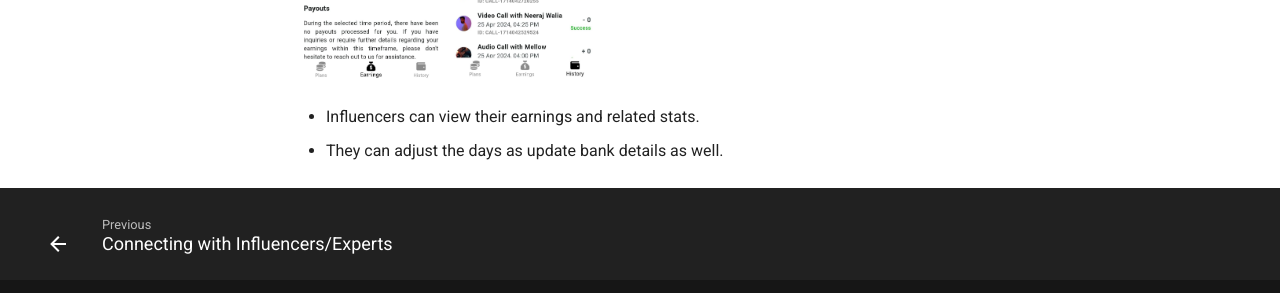
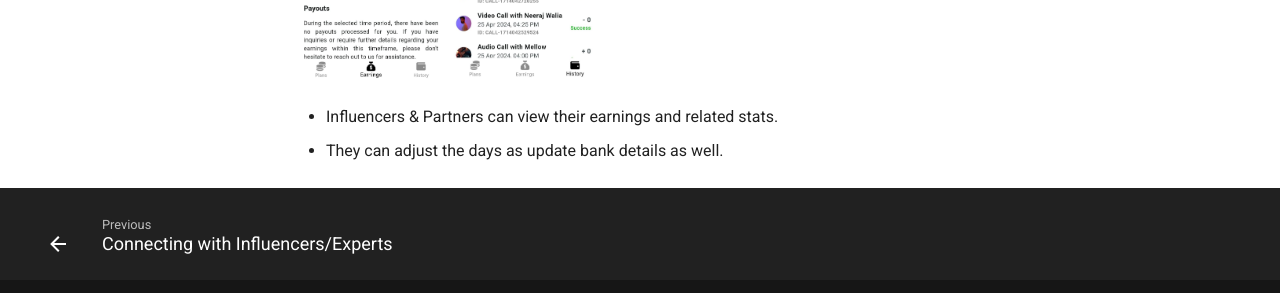
Before and after one commit to anvichip/app-docs, an MkDocs documentation site: the page built from docs/influencer_docs.md, in a window 1280 px wide and 900 px high, scrolled down 3368 px. Shown: the part 596-889 px from the top of the window. Built offline with MkDocs 1.6.1 and Material for MkDocs 9.7.7, drawn with Linux system fonts in a browser that asks for light colours.

Commit message:
Changes done wrt partner

```diff
--- a/docs/influencer_docs.md
+++ b/docs/influencer_docs.md
@@ -61,5 +61,5 @@
 <img src="inf_cred2.jpg" width=150 >
 
 
-* Influencers can view their earnings and related stats.
+* Influencers & Partners can view their earnings and related stats.
 * They can adjust the days as update bank details as well.
```
